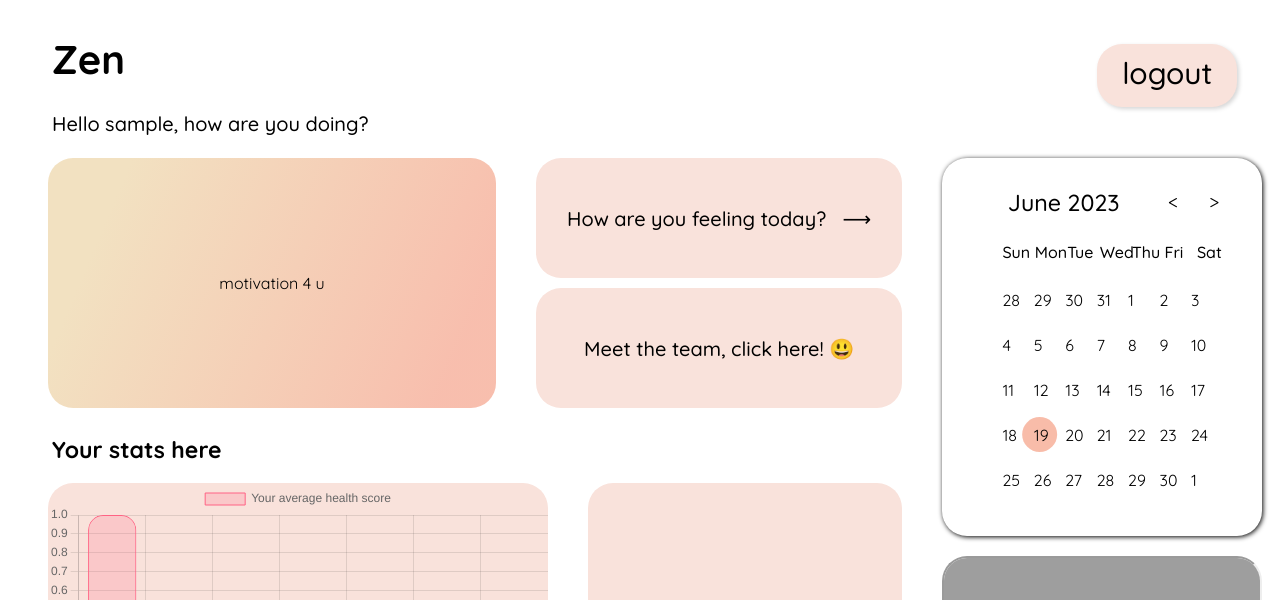
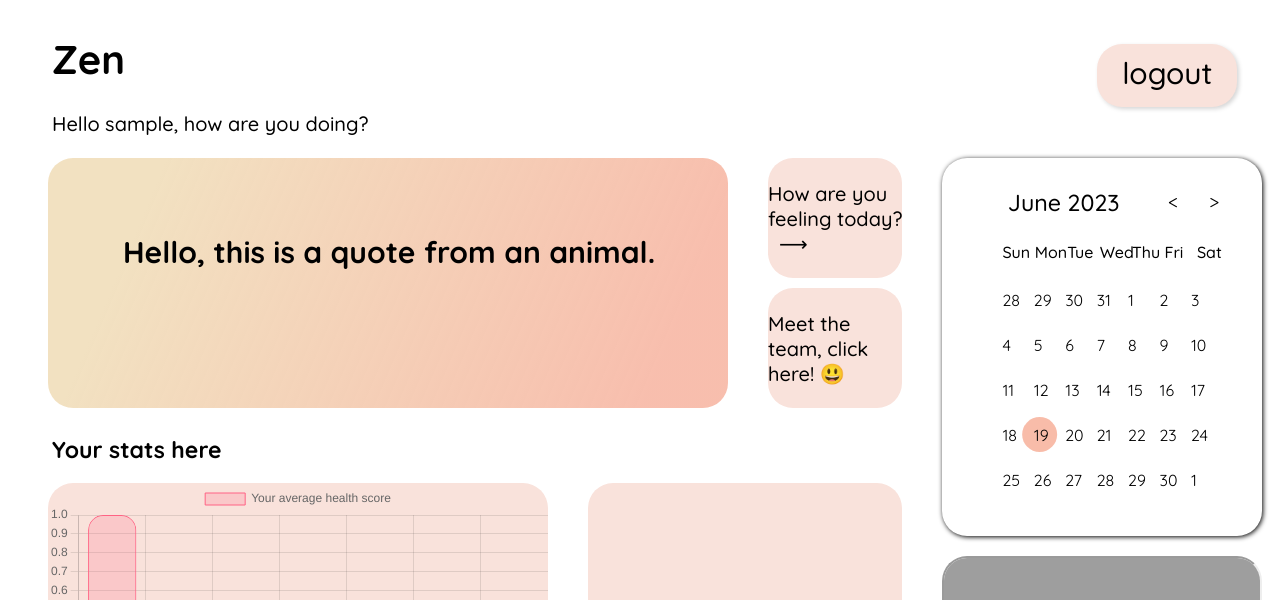
Before and after one commit to rah757/Zen, a Flask app: page / in a window 1280 px wide. Shown: the top 600 px of the page. Run offline with Flask 3, Linux system fonts and the light colour scheme; a user stored in the database is signed in; tables that the repository leaves empty hold one stand-in row (values such as "Sample post"); grey boxes are pictures that could not be loaded.

Commit message:
added quotes carousel

```diff
--- a/static/css/stylemain.css
+++ b/static/css/stylemain.css
@@ -159,6 +159,7 @@ p {
     margin-left: 20px;
     margin-right: 20px;
     margin-top: 0;
+    width:;
 }
 
 .left-header {
@@ -380,19 +381,259 @@ a:active {
     justify-content: flex-start;
 }
 
-<<<<<<< HEAD
-iframe{
-    border: none;
-}
-/*
-.iframe::-webkit-scrollbar {
-    display: none;
-}
 
-.iframe {
-    -ms-overflow-style: none;
-    scrollbar-width: none;
-  } */
-=======
 
->>>>>>> cal
+
+
+/* carousel */
+
+
+.content-slider {
+    width:100%;
+    height: 180px;
+  }
+
+  .slider {
+    height: 320px;
+    width: 680px;
+    margin: 40px auto 0;
+    overflow: visible;
+    position: relative;
+  }
+
+  .mask {
+    overflow: hidden;
+    height: 320px;
+  }
+
+  .slider ul {
+    margin: 0;
+    padding: 0;
+    position: relative;
+  }
+
+  .slider li {
+    width: 650px;
+    height: 320px;
+    position: absolute;
+    top: -125px;
+    list-style: none;
+  }
+
+  .slider .quote {
+    font-size: 30px;
+    font-weight: 700;
+    margin-left: 75px;
+  }
+
+  .slider li.anim1 {
+    animation: cycle 15s linear infinite;
+  }
+
+  .slider li.anim2 {
+    animation: cycle2 15s linear infinite;
+  }
+
+  .slider li.anim3 {
+    animation: cycle3 15s linear infinite;
+  }
+
+  .slider li.anim4 {
+    animation: cycle4 15s linear infinite;
+  }
+
+  .slider li.anim5 {
+      animation: cycle5 15s linear infinite;
+    }
+
+  .slider:hover li {
+    animation-play-state: paused;
+  }
+
+  @keyframes cycle {
+    0% {
+      top: 0px;
+    }
+    4% {
+      top: 0px;
+    }
+    16% {
+      top: 0px;
+      opacity: 1;
+      z-index: 0;
+    }
+    20% {
+      top: 125px;
+      opacity: 0;
+      z-index: 0;
+    }
+    21% {
+      top: -125px;
+      opacity: 0;
+      z-index: -1;
+    }
+    50% {
+      top: -125px;
+      opacity: 0;
+      z-index: -1;
+    }
+    92% {
+      top: -125px;
+      opacity: 0;
+      z-index: 0;
+    }
+    96% {
+      top: -125px;
+      opacity: 0;
+    }
+    100% {
+      top: 0px;
+      opacity: 1;
+    }
+  }
+
+  @keyframes cycle2 {
+    0% {
+      top: -125px;
+      opacity: 0;
+    }
+    16% {
+      top: -125px;
+      opacity: 0;
+    }
+    20% {
+      top: 0px;
+      opacity: 1;
+    }
+    24% {
+      top: 0px;
+      opacity: 1;
+    }
+    36% {
+      top: 0px;
+      opacity: 1;
+      z-index: 0;
+    }
+    40% {
+      top: 125px;
+      opacity: 0;
+      z-index: 0;
+    }
+    41% {
+      top: -125px;
+      opacity: 0;
+      z-index: -1;
+    }
+    100% {
+      top: -125px;
+      opacity: 0;
+      z-index: -1;
+    }
+  }
+
+  @keyframes cycle3 {
+    0% {
+      top: -125px;
+      opacity: 0;
+    }
+    36% {
+      top: -125px;
+      opacity: 0;
+    }
+    40% {
+      top: 0px;
+      opacity: 1;
+    }
+    44% {
+      top: 0px;
+      opacity: 1;
+    }
+    56% {
+      top: 0px;
+      opacity: 1;
+      z-index: 0;
+    }
+    60% {
+      top: 125px;
+      opacity: 0;
+      z-index: 0;
+    }
+    61% {
+      top: -125px;
+      opacity: 0;
+      z-index: -1;
+    }
+    100% {
+      top: -125px;
+      opacity: 0;
+      z-index: -1;
+    }
+  }
+
+  @keyframes cycle4 {
+    0% {
+      top: -125px;
+      opacity: 0;
+    }
+    56% {
+      top: -125px;
+      opacity: 0;
+    }
+    60% {
+      top: 0px;
+      opacity: 1;
+    }
+    64% {
+      top: 0px;
+      opacity: 1;
+    }
+    76% {
+      top: 0px;
+      opacity: 1;
+      z-index: 0;
+    }
+    80% {
+      top: 125px;
+      opacity: 0;
+      z-index: 0;
+    }
+    81% {
+      top: -125px;
+      opacity: 0;
+      z-index: -1;
+    }
+    100% {
+      top: -125px;
+      opacity: 0;
+      z-index: -1;
+    }
+  }
+
+  @keyframes cycle5 {
+    0% {
+      top: -125px;
+      opacity: 0;
+    }
+    76% {
+      top: -125px;
+      opacity: 0;
+    }
+    80% {
+      top: 0px;
+      opacity: 1;
+    }
+    84% {
+      top: 0px;
+      opacity: 1;
+    }
+    96% {
+      top: 0px;
+      opacity: 1;
+      z-index: 0;
+    }
+    100% {
+      top: 125px;
+      opacity: 0;
+      z-index: 0;
+    }
+  }
--- a/templates/index.html
+++ b/templates/index.html
@@ -31,7 +31,29 @@
                         <div class="left-container">
                             <div class="left-type1">
                                 <div class="left-type1 card1 r1">
-                                    motivation 4 u
+                                    <div class="content-slider">
+                                        <div class="slider">
+                                          <div class="mask">
+                                            <ul>
+                                              <li class="anim1">
+                                                <div class="quote">Happy happy happy</div>
+                                              </li>
+                                              <li class="anim2">
+                                                <div class="quote">Hello, this is a quote from another person.</div>
+                                              </li>
+                                              <li class="anim3">
+                                                <div class="quote">Hello, this is a quote from an animal.</div>
+                                              </li>
+                                              <li class="anim4">
+                                                <div class="quote">Hello, this is a quote from a plant.</div>
+                                              </li>
+                                              <li class="anim5">
+                                                <div class="quote">How do ya like that.</div>
+                                              </li>
+                                            </ul>
+                                          </div>
+                                        </div>
+                                      </div>
                                 </div>
                                 <div class="left-type1 card2 cardflex clear">
                                     <a class="half" href="/questions">
```
